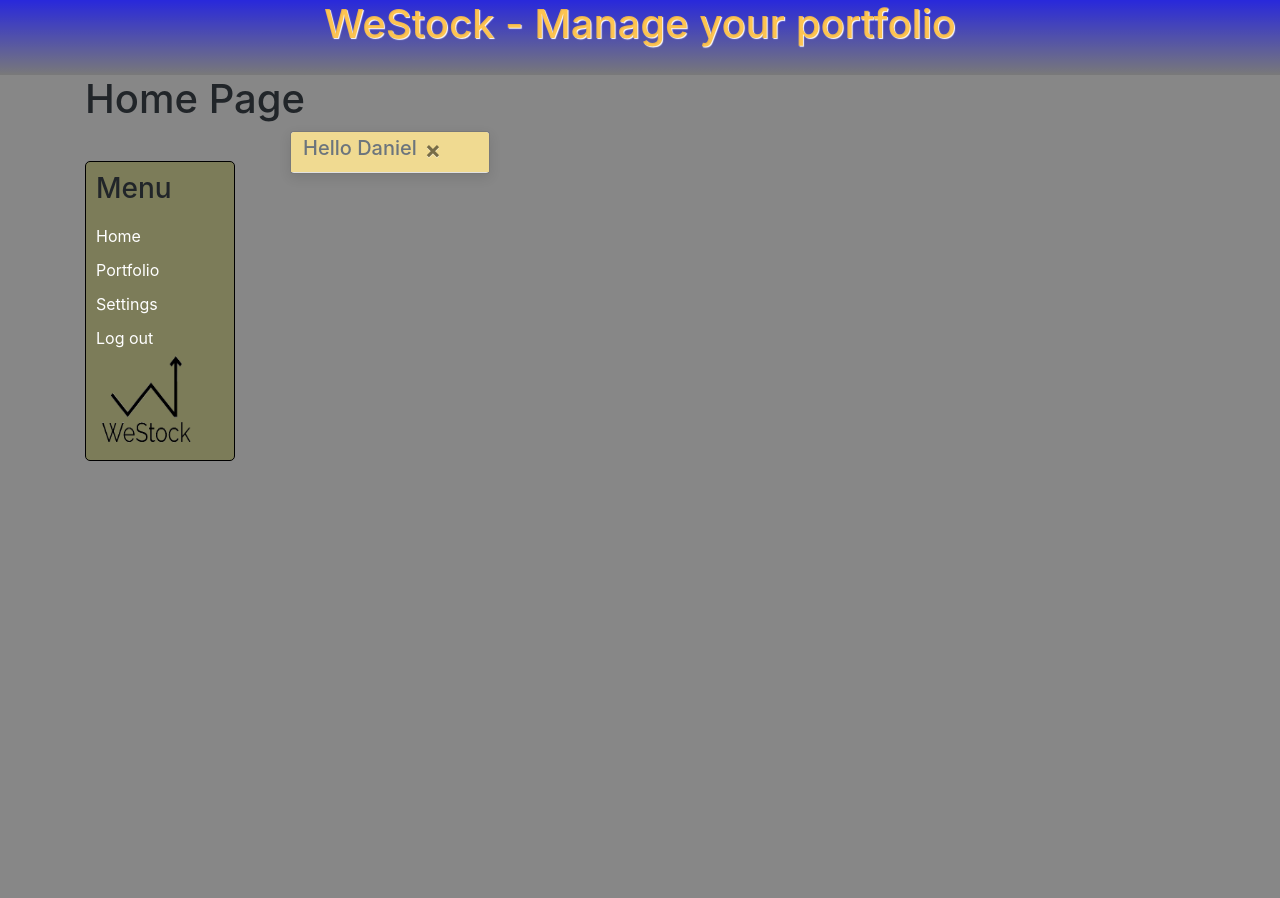
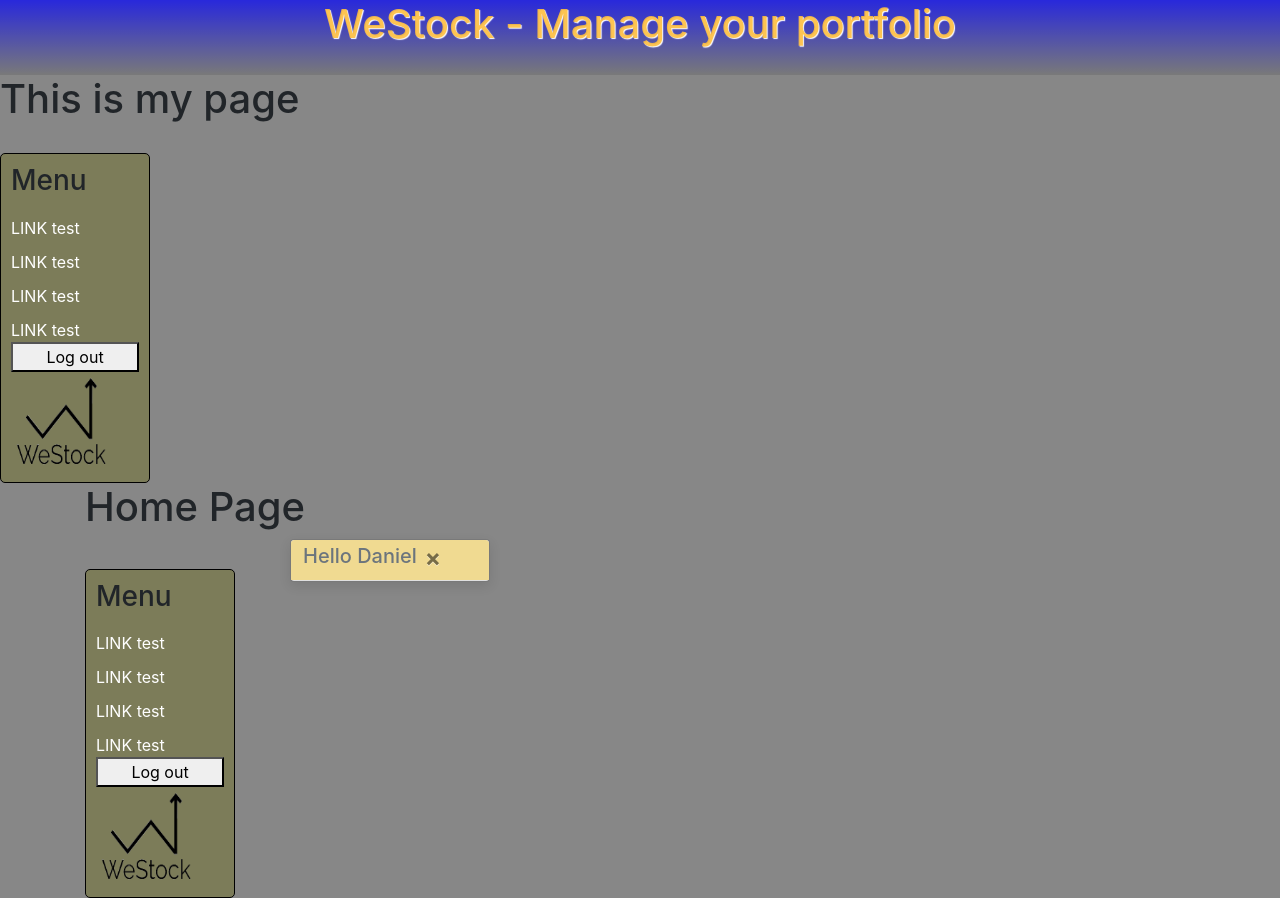
Before and after one commit to StockApp-Org/StockApp, a React (Create React App) app: page /Home in a window 1280 px wide. Both pictures are taken after typing "name@example.com", "Sample123" into the empty fields and a click on the input "Login". Before the commit the page ends 800 px from the top, so only its background shows below. Built offline with nearby package versions, Linux system fonts and the light colour scheme.

Commit message:
added routing and mypage

```diff
--- a/package.json
+++ b/package.json
@@ -10,6 +10,7 @@
     "react": "^16.13.1",
     "react-bootstrap": "^1.0.1",
     "react-dom": "^16.13.1",
+    "react-router-dom": "^5.2.0",
     "react-scripts": "3.4.1"
   },
   "scripts": {
--- a/src/App.js
+++ b/src/App.js
@@ -7,9 +7,9 @@ class App extends Component {
 
   render() {
     return (
-      <Container fluid>
-        <LoginPage/>
-      </Container>
+          <Container fluid>
+             <LoginPage/>
+           </Container>
     );
   }
 }
--- a/src/Components/Menu.js
+++ b/src/Components/Menu.js
@@ -1,19 +1,23 @@
 import React from 'react';
 import '../Styles/Menu.css';
 import Logo from '../Images/logo.png';
+import { Link } from 'react-router-dom';
 
 class Menu extends React.Component{
 
 
+
     render(){
         return(
+
             <div id="MenuContainer">
+
                 <h3>Menu</h3>
-                <a href="">Home</a>
-                <a href="">Portfolio</a>
-                <a href="">Settings</a>
-                <a href="">Log out</a>
-
+                <Link to="/Home" >LINK test</Link>
+                <Link to="/Portfolio" >LINK test</Link>
+                <Link to="/MyPage" >LINK test</Link>
+                <Link to="/Settings" >LINK test</Link>
+                <button onClick={this.handleLogOut}>Log out</button>
                 <img id="logo" src={Logo} alt="Logo here"></img>
             </div>
         );
--- a/src/Pages/LoginPage.js
+++ b/src/Pages/LoginPage.js
@@ -4,6 +4,9 @@ import { Container, Row, Col, Form } from 'react-bootstrap';
 import '../Styles/LoginPage.css';
 import HomePage from './HomePage';
 import Person from '../Objects/Person';
+import {BrowserRouter as Router, Switch, Route, Link } from 'react-router-dom';
+import MyPage from '../Pages/MyPage';
+
 
 class LoginPage extends Component {
 
@@ -14,7 +17,17 @@ class LoginPage extends Component {
     }
 
     signIn = () =>{
-        ReactDOM.render(<HomePage Person={new Person("Daniel", 26, '../../../Objects/default-user.png')}/>, document.getElementById("root"));
+        ReactDOM.render(
+        <Router>
+            <Switch>
+            <Route path="/Home" exact component={MyPage} />
+            <Route path="/Portfolio" exact component={MyPage} />
+            <Route path="/MyPage" exact component={MyPage} />
+            <Route path="/Settings" exact component={MyPage} />
+        </Switch>
+            <HomePage Person={new Person("Daniel", 26, '../../../Objects/default-user.png')}/>
+            </Router>
+            , document.getElementById("root"));
     }
 
     render() {
--- /dev/null
+++ b/src/Pages/MyPage.js
@@ -0,0 +1,13 @@
+import React from 'react';
+import Menu from '../Components/Menu';
+
+class MyPage extends React.Component{
+    render(){
+        return(<div>
+            <h1>This is my page</h1>
+            <Menu />
+        </div>)
+    }
+}
+
+export default MyPage;
```
Also changed, not shown: 1 other file (tests, documents, lock files or other folders).
